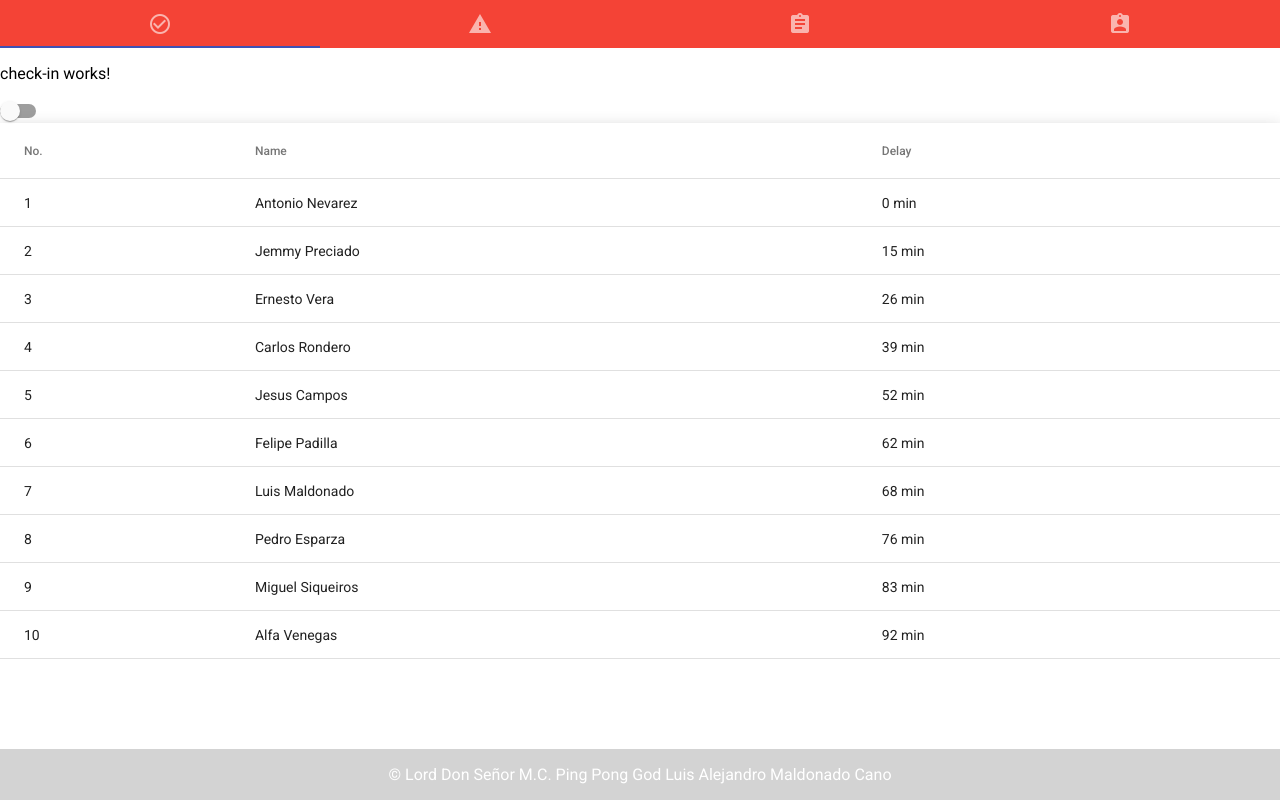
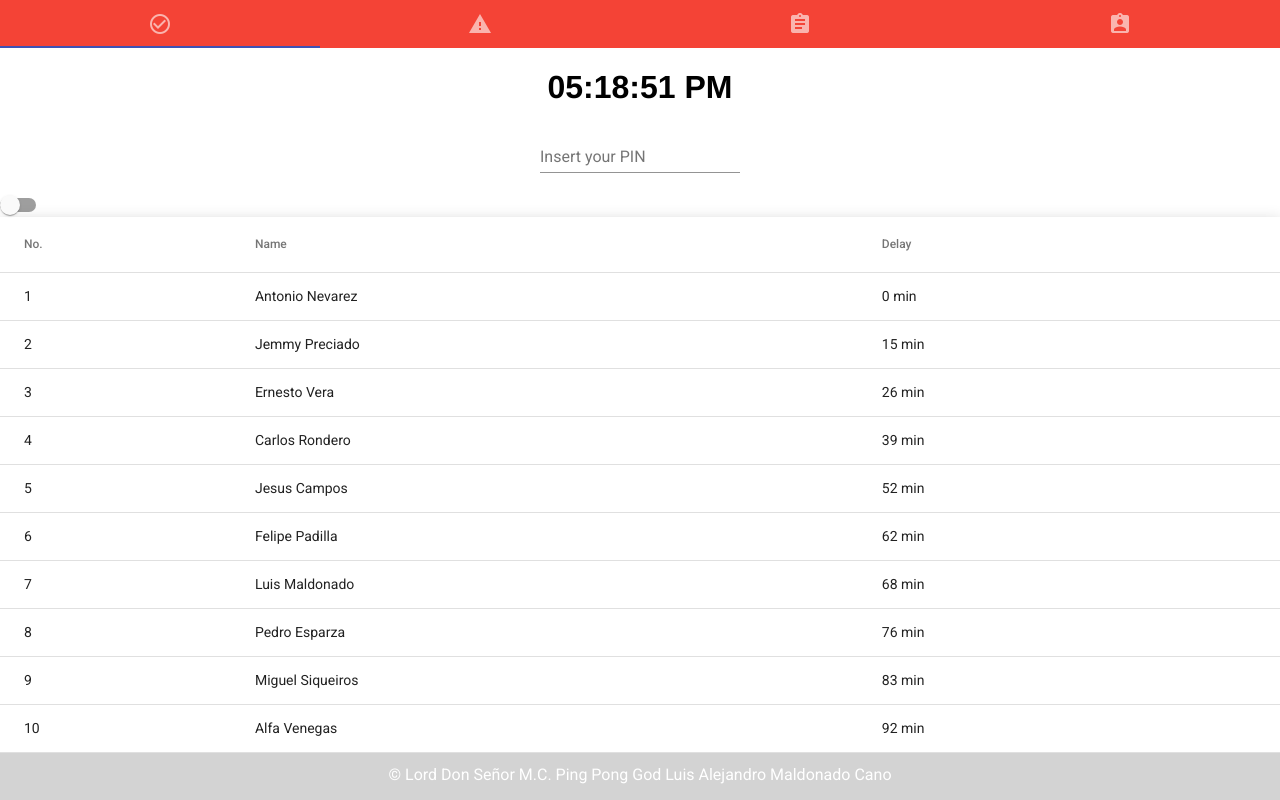
Before and after one commit to Miguelsiqueiros/Checador-Angular-8, an Angular app: page / in a window 1280 px wide. Built offline with nearby package versions, Linux system fonts and the light colour scheme.

Commit message:
Addition of the clock and the input in the check in page. The input only allows number values. The button only appears when you insert value

```diff
--- a/src/app/app.module.ts
+++ b/src/app/app.module.ts
@@ -26,6 +26,7 @@ import { FooterComponent } from './components/footer/footer.component';
 import { CheckInComponent } from './components/check-in/check-in.component';
 
 import {MatTabsModule} from '@angular/material/tabs';
+import {MatGridListModule} from '@angular/material/grid-list';
 
 
 @NgModule({
@@ -53,7 +54,8 @@ import {MatTabsModule} from '@angular/material/tabs';
     MatTabsModule,
     MatIconModule,
     MatInputModule,
-    MatSlideToggleModule
+    MatSlideToggleModule,
+    MatGridListModule
 
   ],
   providers: [],
--- a/src/app/components/check-in/check-in.component.css
+++ b/src/app/components/check-in/check-in.component.css
@@ -0,0 +1,26 @@
+.checkIn-form {
+    min-width: 150px;
+    width: 100%;
+}
+
+.pinInput {
+    width: 300px;
+}
+
+.checkIn-page-center {
+    text-align: center;
+}
+
+.dayTimer {
+    font-family: Helvetica;
+}
+
+.example-form-field {
+    width: 200px;
+}
+
+input[type=number]::-webkit-inner-spin-button,
+input[type=number]::-webkit-outer-spin-button {
+    -webkit-appearance: none;
+    margin: 0;
+}
--- a/src/app/components/check-in/check-in.component.html
+++ b/src/app/components/check-in/check-in.component.html
@@ -1 +1,10 @@
-<p>check-in works!</p>
+<div class="checkIn-page-center">
+    <h1 class="dayTimer">{{time | date: 'hh:mm:ss a'}}</h1>
+
+    <mat-form-field class="example-form-field">
+        <input matInput type="number" placeholder="Insert your PIN" [(ngModel)]="value">
+        <button mat-raised-button *ngIf="value" matSuffix mat-icon-button aria-label="Clear" (click)="value=''">
+      <mat-icon>check</mat-icon>
+    </button>
+    </mat-form-field>
+</div>
--- a/src/app/components/check-in/check-in.component.ts
+++ b/src/app/components/check-in/check-in.component.ts
@@ -9,7 +9,11 @@ export class CheckInComponent implements OnInit {
 
   constructor() { }
 
+  time = new Date();
   ngOnInit() {
+    setInterval(() => {
+      this.time = new Date();
+    }, 1000);
   }
 
 }
```
